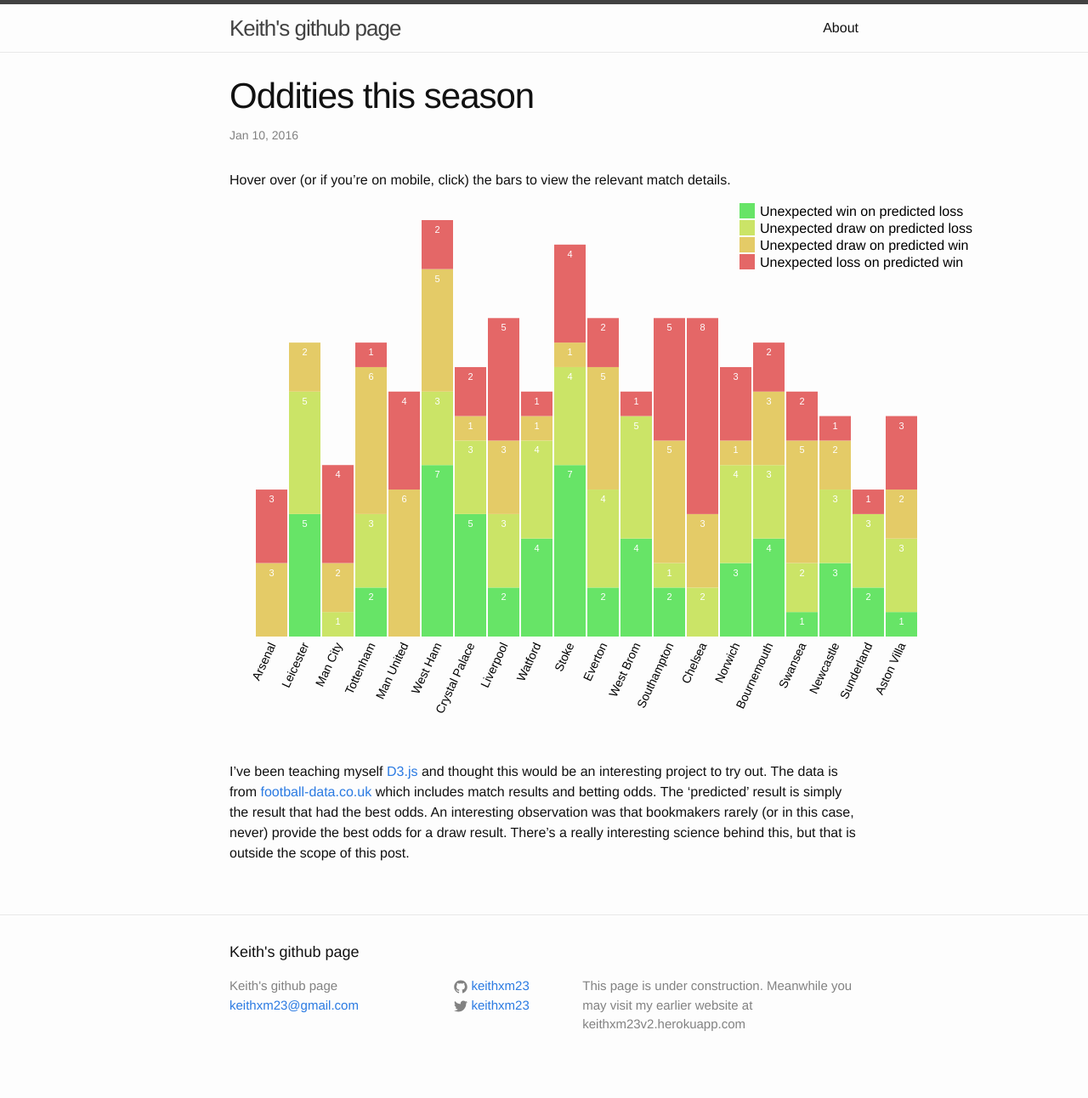
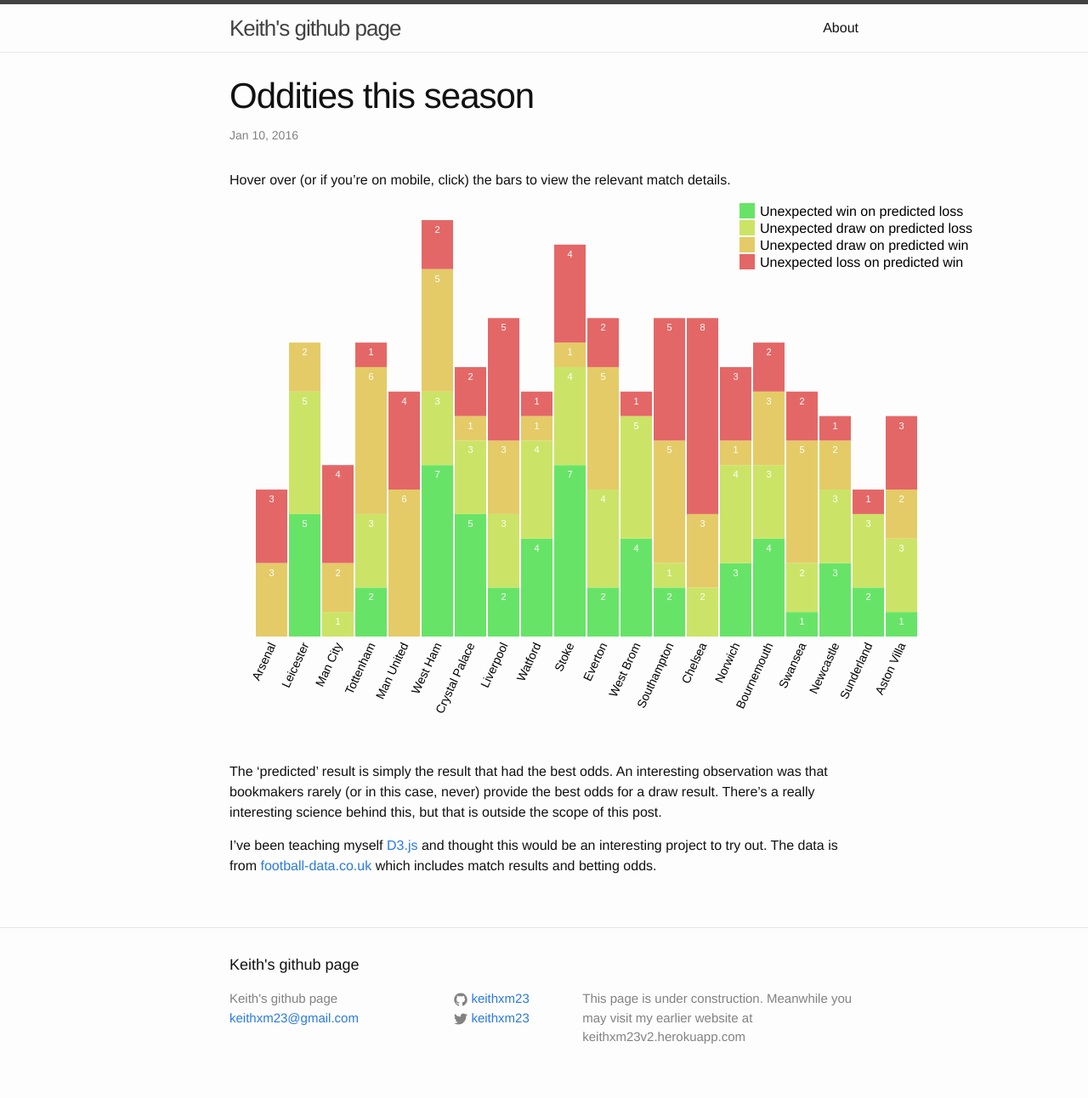
Before and after one commit to keithxm23/keithxm23.github.io, a Jekyll site: the page built from _posts/2016-01-10-oddities-this-season.markdown, in a window 1280 px wide. Shown: the whole page at 85% size. Built offline with Jekyll 4.4.1, drawn with Linux system fonts in a browser that asks for light colours.

```diff
--- a/_posts/2016-01-10-oddities-this-season.markdown
+++ b/_posts/2016-01-10-oddities-this-season.markdown
@@ -52,10 +52,11 @@ Sunderland,6,15,2,3,0,1
 <div id="svgPlaceholder">
 </div>
 
+The 'predicted' result is simply the result that had the best odds. An interesting observation was that bookmakers rarely (or in this case, never) provide the best odds for a draw result. There's a really interesting science
+behind this, but that is outside the scope of this post.
+
 I've been teaching myself [D3.js] and thought this would be an interesting project
-to try out. The data is from [football-data.co.uk] which includes match results and betting odds. The 'predicted' result is simply the result that
-had the best odds. An interesting observation was that bookmakers rarely (or in this case, never) provide the best odds for a draw result. There's a really interesting science
-behind this, but that is outside the scope of this post.
+to try out. The data is from [football-data.co.uk] which includes match results and betting odds.
 
 
 
--- a/js/odds.js
+++ b/js/odds.js
@@ -60,7 +60,7 @@ function render(data, marker){
     .attr("height", outerHeight)
     ;
   var pageOffset = svg[0][0].getBoundingClientRect();
-  console.log(pageOffset);
+
   var g = svg.append("g")
     .attr("transform", "translate(" + margin.left + "," + margin.top + ")")
     ;
@@ -152,7 +152,7 @@ function render(data, marker){
 
       //Get this bar's x/y values, then augment for the tooltip
       var xPosition = pageOffset.left + parseFloat(d3.select(this).attr("x")) + xScale.rangeBand() / 2;
-      var yPosition = pageOffset.top + parseFloat(d3.select(this).attr("y"));
+      var yPosition = pageOffset.top + parseFloat(d3.select(this).attr("y")) + window.scrollY; //http://stackoverflow.com/questions/25630035/javascript-getboundingclientrect-changes-while-scrolling
       //Update the tooltip position and value
       d3.select("#tooltip")
         .style("left", xPosition + "px")
@@ -167,7 +167,6 @@ function render(data, marker){
             html += "<td>-</td>";
             html += "<td>"+or[3]+"</td>";
             html += "<td>"+or[1]+"</td>";
-            // html += "<p>"+or[0]+"\t"+or[2]+"\t-\t"+or[3]+"\t"+or[1]+"</p>";
             html += "</tr>";
 
           })
```
